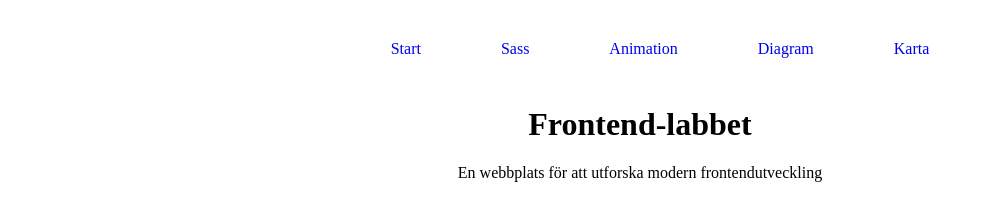
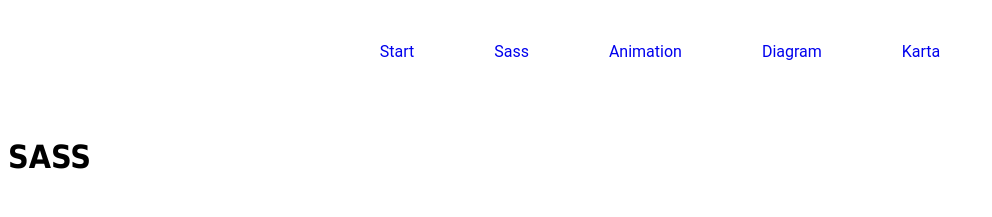
Before and after one commit to dannigiovanella/dt2011g-laboration.3, a website built with Vite: page laboration.3/sass.html in a window 1280 px wide. Shown: the whole page, without its empty margins (0-992 px from the left). Built offline with nearby package versions, Linux system fonts and the light colour scheme.

Commit message:
Lagt till typografi för webbplatsen. lagt till bilder i projektmapp och strukturerat html-filer

```diff
--- a/laboration.3/sass.html
+++ b/laboration.3/sass.html
@@ -18,15 +18,11 @@
           <li><a href="#">Karta</a></li>
         </ul>
       </nav>
-      <h1>Frontend-labbet</h1>
-      <p>En webbplats för att utforska modern frontendutveckling</p>
     </header>
     <main>
-      <article>
-        <h2></h2>
-        <figure></figure>
-        <p></p>
-      </article>
+<h1>SASS</h1>
+<img src="" alt="">
+<p></p>
     </main>
 
     <script type="module" src="/src/main.js"></script>
--- /dev/null
+++ b/laboration.3/src/scss/base/typography.scss
@@ -0,0 +1,9 @@
+body{
+    font-family: "Roboto", Tahoma, Geneva, Verdana, sans-serif;
+    line-height: 1.5;
+}
+
+h1{
+    font-family: "Montserrat", Tahoma, Geneva, Verdana, sans-serif;
+    line-height: 1.5;
+}
```
Also changed, not shown: laboration.3/index.html (+13 -6 lines), laboration.3/src/scss/main.scss (+6 -1 lines), laboration.3/public/images/banner.webp (added), laboration.3/public/images/bild1.webp (added), laboration.3/src/scss/pages/homepage.scss (added).
